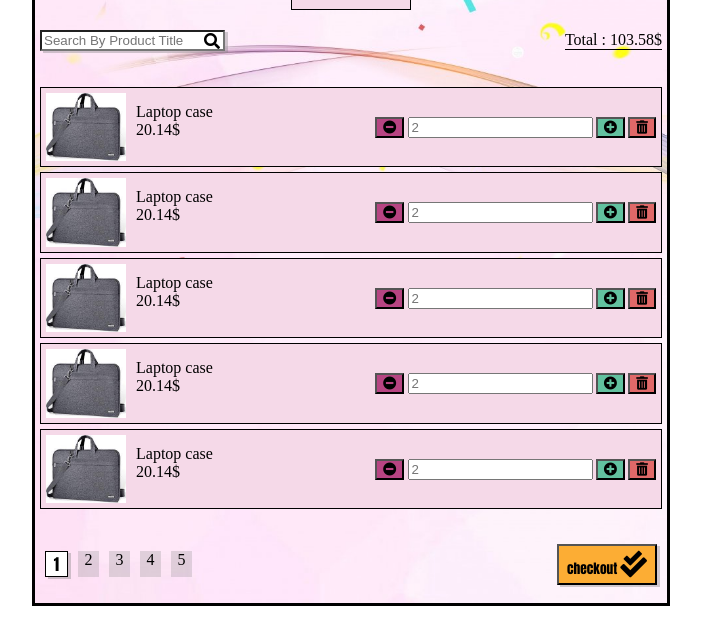
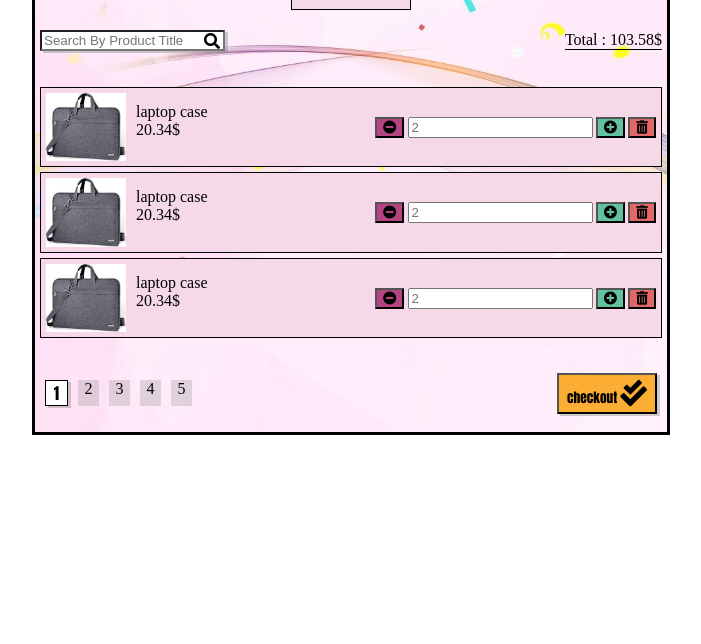
Before and after one commit to maryambouderham/projet-dom-js, a plain HTML site: page index.html in a window 1280 px wide. Shown: the part 130-774 px from the top of the page, without its empty margins (289-990 px from the left). Drawn offline with Linux system fonts and the light colour scheme.

Commit message:
affichage des commandes

```diff
--- a/index.html
+++ b/index.html
@@ -30,112 +30,8 @@
                 </div>
                 <p>Total : 103.58$</p>
             </header>
-            <ul class="ul1">
-                <li class="shopping-cart-item">
-                    <div>
-                        <img src="lap-case.jpg" alt="">
-                        <p>
-                        <span>Laptop case</span>
-                        <span>20.14$</span>
-                        </p>
-                    </div>
-                    <div class="li-droite">
-                        <button>
-                            <i class="fas fa-minus-circle"></i>
-                        </button>
-                        <input type="number" placeholder="2">
-                        <button>
-                            <i class="fas fa-plus-circle"></i>
-                        </button>
-                        <button>
-                            <i class="fas fa-trash-alt"></i>
-                        </button>
-                    </div>
-                </li>
-                <li class="shopping-cart-item">
-                    <div>
-                        <img src="lap-case.jpg" alt="">
-                        <p>
-                        <span>Laptop case</span>
-                        <span>20.14$</span>
-                        </p>
-                    </div>
-                    <div class="li-droite">
-                        <button>
-                            <i class="fas fa-minus-circle"></i>
-                        </button>
-                        <input type="number" placeholder="2">
-                        <button>
-                            <i class="fas fa-plus-circle"></i>
-                        </button>
-                        <button>
-                            <i class="fas fa-trash-alt"></i>
-                        </button>
-                    </div>
-                </li>
-                <li class="shopping-cart-item">
-                    <div>
-                        <img src="lap-case.jpg" alt="">
-                        <p>
-                        <span>Laptop case</span>
-                        <span>20.14$</span>
-                        </p>
-                    </div>
-                    <div class="li-droite">
-                        <button>
-                            <i class="fas fa-minus-circle"></i>
-                        </button>
-                        <input type="number" placeholder="2">
-                        <button>
-                            <i class="fas fa-plus-circle"></i>
-                        </button>
-                        <button>
-                            <i class="fas fa-trash-alt"></i>
-                        </button>
-                    </div>
-                </li>
-                <li class="shopping-cart-item">
-                    <div>
-                        <img src="lap-case.jpg" alt="">
-                        <p>
-                        <span>Laptop case</span>
-                        <span>20.14$</span>
-                        </p>
-                    </div>
-                    <div class="li-droite">
-                        <button>
-                            <i class="fas fa-minus-circle"></i>
-                        </button>
-                        <input type="number" placeholder="2">
-                        <button>
-                            <i class="fas fa-plus-circle"></i>
-                        </button>
-                        <button>
-                            <i class="fas fa-trash-alt"></i>
-                        </button>
-                    </div>
-                </li>
-                <li class="shopping-cart-item">
-                    <div>
-                        <img src="lap-case.jpg" alt="">
-                        <p>
-                        <span>Laptop case</span>
-                        <span>20.14$</span>
-                        </p>
-                    </div>
-                    <div class="li-droite">
-                        <button>
-                            <i class="fas fa-minus-circle"></i>
-                        </button>
-                        <input type="number" placeholder="2">
-                        <button>
-                            <i class="fas fa-plus-circle"></i>
-                        </button>
-                        <button>
-                            <i class="fas fa-trash-alt"></i>
-                        </button>
-                    </div>
-                </li>
+            <ul class="ul1" id="list-commands">
+
             </ul>
         </section>
         <section>
@@ -156,5 +52,6 @@
             </div>
         </section>
     </main>
+    <script src="index.js"></script>
 </body>
 </html>
--- /dev/null
+++ b/index.js
@@ -0,0 +1,46 @@
+//creer une liste des commandes
+var COMMANDES =[
+{title:'laptop case',
+prix:20.34,
+thumnail:"lap-case.jpg",
+quantity:2},
+{title:'laptop case',
+prix:20.34,
+thumnail:"lap-case.jpg",
+quantity:2},
+{title:'laptop case',
+prix:20.34,
+thumnail:"lap-case.jpg",
+quantity:2},
+
+]
+
+//je cible ul
+var list_command = document.getElementById("list-commands")
+//ajouter shopping item a la liste
+//list_command.innerHTML =shopping_item
+for(const command of COMMANDES){
+    var shopping_item=`<li class="shopping-cart-item">
+    <div>
+        <img src="${command.thumnail}" alt="">
+        <p>
+        <span>${command.title}</span>
+        <span>${command.prix}$</span>
+        </p>
+    </div>
+    <div class="li-droite">
+        <button>
+            <i class="fas fa-minus-circle"></i>
+        </button>
+        <input type="number" placeholder="${command.quantity}">
+        <button>
+            <i class="fas fa-plus-circle"></i>
+        </button>
+        <button>
+            <i class="fas fa-trash-alt"></i>
+        </button>
+    </div>
+   </li>`
+   list_command.innerHTML+=shopping_item
+
+}
```
Also changed, not shown: 1 other file.
